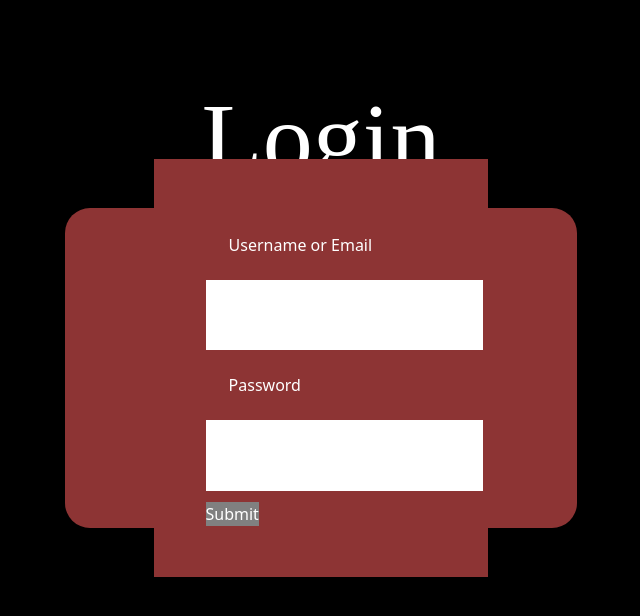
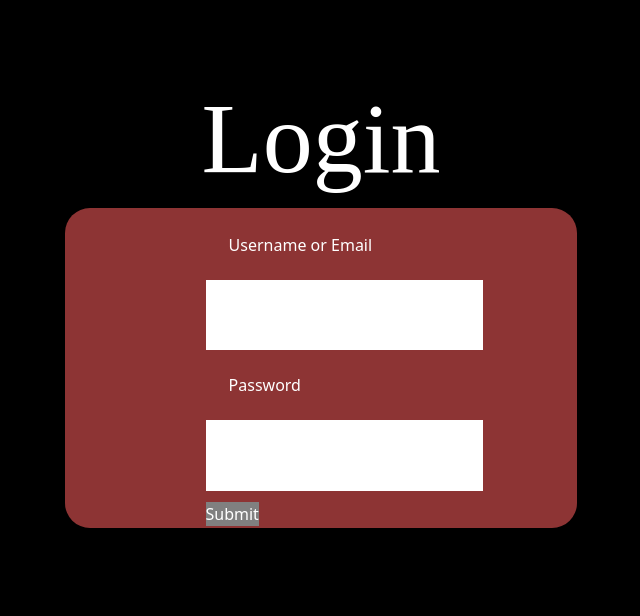
Before and after one commit to tlam333/Parson-Problems, a React (Create React App) app in the folder client/app/: page /Login in a window 1280 px wide. Shown: the top 616 px of the page, without its empty margins (319-959 px from the left). Built offline with nearby package versions, Linux system fonts and the light colour scheme; a web font is replaced by a local one.

Commit message:
fixing login padding

```diff
--- a/client/app/src/App.jsx
+++ b/client/app/src/App.jsx
@@ -2,6 +2,7 @@ import SavedProblems from './pages/SavedProblems.jsx';
 import HomePage from './pages/HomePage.jsx';
 import Login from './pages/Login.jsx';
 import Registration from "./pages/Registration.jsx";
+import ProfilePage from "./pages/profilePage.jsx";
 
 import {
     createBrowserRouter,
@@ -26,6 +27,10 @@ const router = createBrowserRouter([
     {
         path: "/Register",
         element: <Registration/>
+    },
+    {
+        path: "/Profile",
+        element: <ProfilePage />
     }
 ])
 
--- a/client/app/src/styles/login.css
+++ b/client/app/src/styles/login.css
@@ -35,7 +35,7 @@
 
 form {
     background-color: rgb(141, 52, 52);
-    padding: 10%;
+
 }
 
 label {
```
